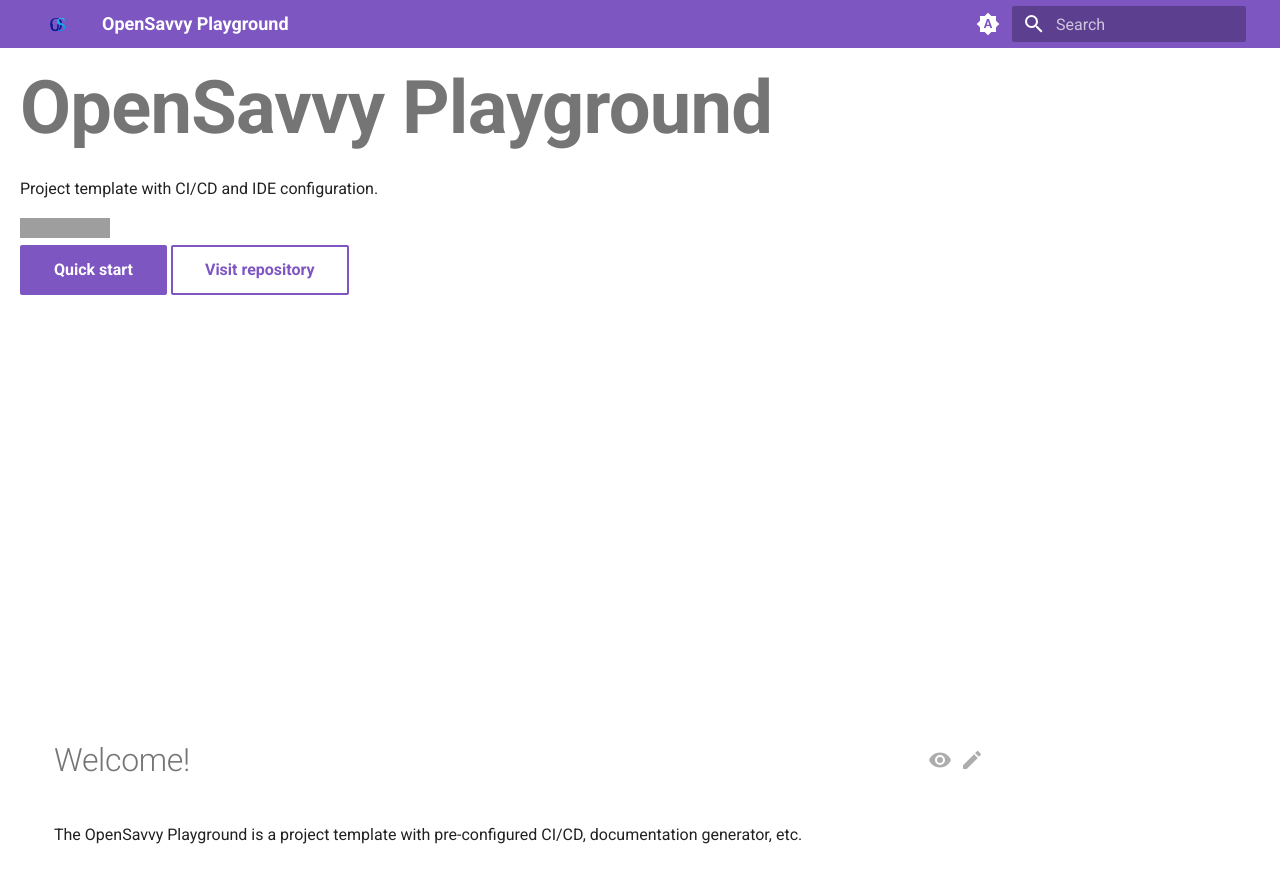
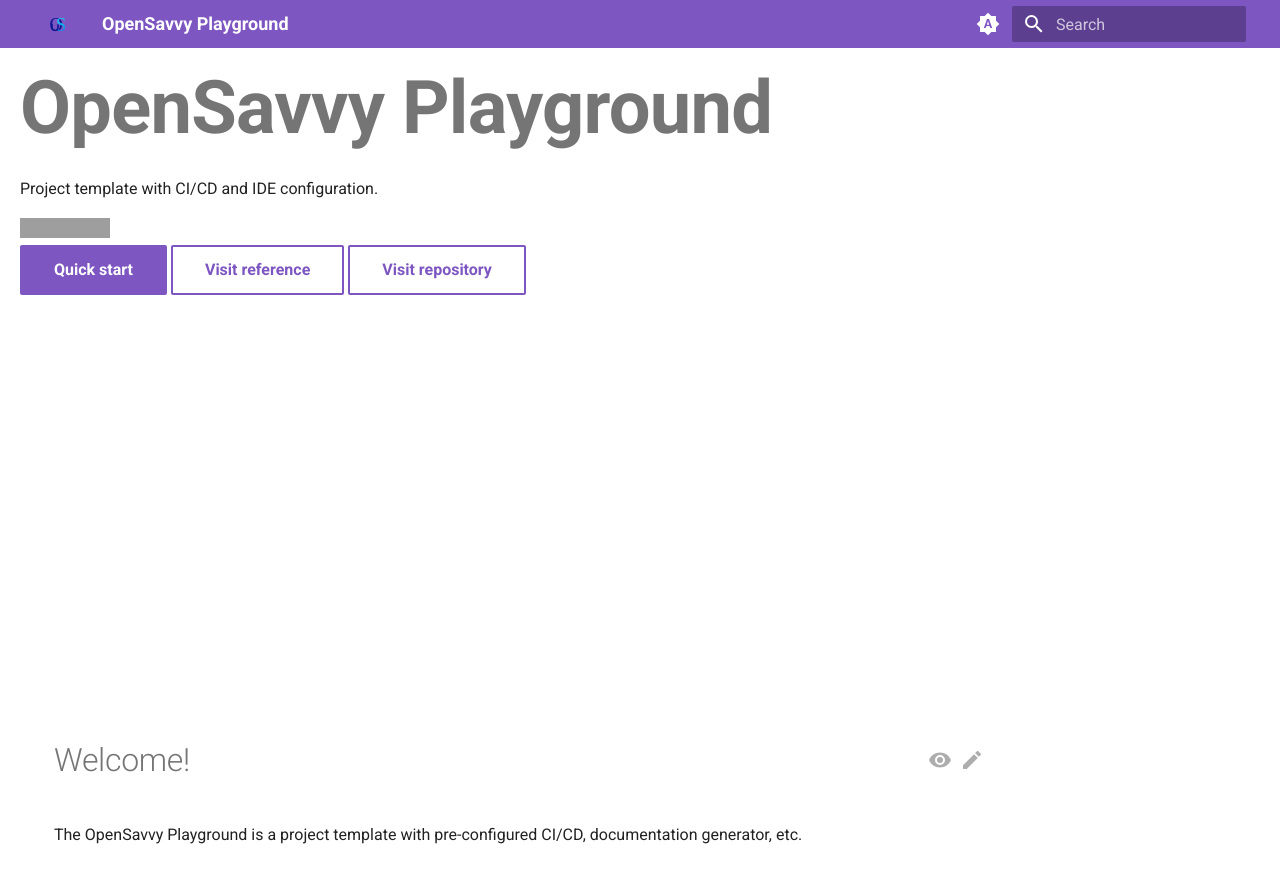
Before and after one commit to CLOVIS-AI/Prepared, an MkDocs documentation site: the page built from docs/website/docs/index.md, in a window 1280 px wide and 900 px high, scrolled down 306 px. Shown: the top 883 px of the window. Built offline with MkDocs 1.6.1 and Material for MkDocs 9.7.7, drawn with Linux system fonts in a browser that asks for light colours; grey boxes are pictures that could not be loaded.

Commit message:
docs(website): Add a big button to visit the reference in the main page

```diff
--- a/docs/website/overrides/home.html
+++ b/docs/website/overrides/home.html
@@ -45,6 +45,11 @@
 				   class="md-button md-button--primary">
 					Quick start
 				</a>
+
+				<a href="{{ config.repo_pages }}/api-docs" title="API reference" class="md-button">
+					Visit reference
+				</a>
+
 				<a href="{{ config.repo_url }}" title="Material for MkDocs Insiders" class="md-button">
 					Visit repository
 				</a>
```
